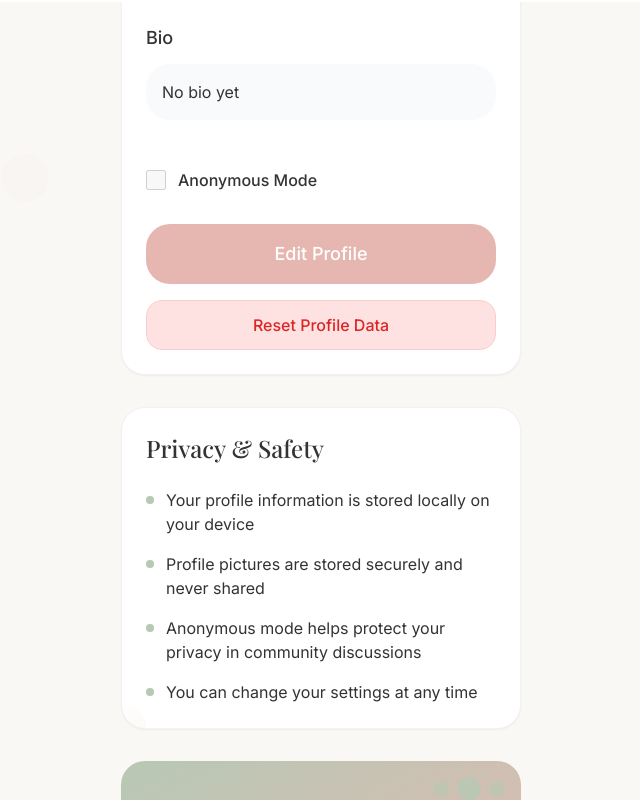
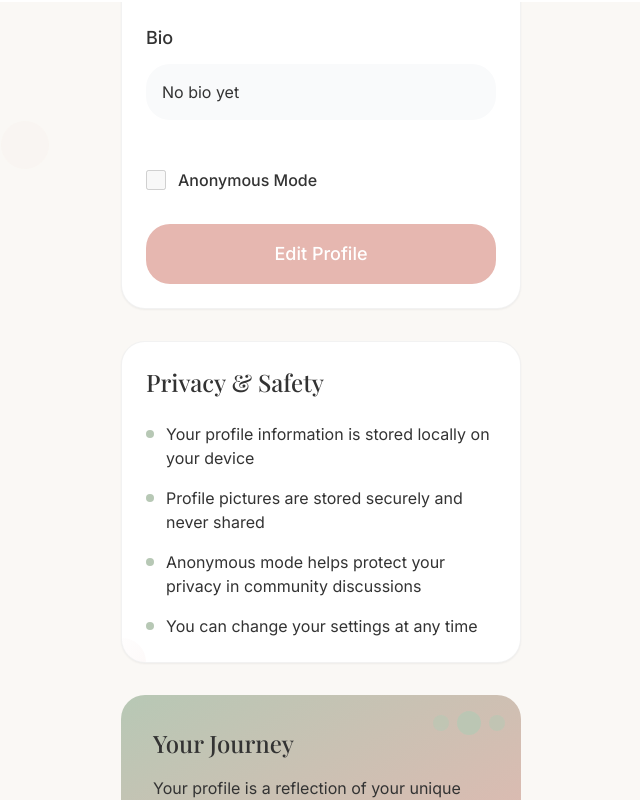
Before and after one commit to eodiceanne-star/heard_app_beta, a Next.js app: page /profile in a window 1280 px wide. Shown: the part 798-1598 px from the top of the page, without its empty margins (319-959 px from the left). Built offline with nearby package versions, Linux system fonts and the light colour scheme.

Commit message:
Remove reset profile button, fix signout button UI, and improve doctor page button layout

```diff
--- a/src/app/doctors/page.tsx
+++ b/src/app/doctors/page.tsx
@@ -420,8 +420,8 @@ export default function DoctorsPage() {
                 </div>
               </div>
 
-              <div className="flex items-center justify-between">
-                <span className={`px-4 py-2 rounded-full text-sm font-medium ${
+              <div className="flex flex-col space-y-3 sm:flex-row sm:items-center sm:justify-between sm:space-y-0">
+                <span className={`px-4 py-2 rounded-full text-sm font-medium self-start ${
                   selectedDoctor.acceptingPatients
                     ? 'bg-green-100 text-green-700'
                     : 'bg-red-100 text-red-700'
@@ -433,14 +433,14 @@ export default function DoctorsPage() {
                   {userProfile && (
                     <button
                       onClick={() => setShowReviewForm(!showReviewForm)}
-                       className="px-6 py-3 bg-dusty-pink text-gray-900 rounded-2xl font-medium hover:bg-dusty-pink-dark transition-colors shadow-md"
+                      className="px-4 py-2 bg-dusty-pink text-gray-900 rounded-xl font-medium hover:bg-dusty-pink-dark transition-colors shadow-sm text-sm"
                     >
                       {showReviewForm ? 'Cancel Review' : 'Write a Review'}
                     </button>
                   )}
                   <button
                     onClick={() => handleReportDoctor(selectedDoctor.id)}
-                       className="px-4 py-3 bg-gray-200 text-gray-900 rounded-2xl font-medium hover:bg-gray-300 transition-colors shadow-md"
+                    className="px-4 py-2 bg-gray-200 text-gray-900 rounded-xl font-medium hover:bg-gray-300 transition-colors shadow-sm text-sm"
                   >
                     Report
                   </button>
@@ -805,8 +805,8 @@ export default function DoctorsPage() {
                   </div>
                 </div>
 
-                <div className="flex items-center justify-between">
-                  <span className={`px-4 py-2 rounded-full text-sm font-medium ${
+                <div className="flex flex-col space-y-3 sm:flex-row sm:items-center sm:justify-between sm:space-y-0">
+                  <span className={`px-4 py-2 rounded-full text-sm font-medium self-start ${
                     doctor.acceptingPatients
                       ? 'bg-green-100 text-green-700'
                       : 'bg-red-100 text-red-700'
@@ -817,13 +817,13 @@ export default function DoctorsPage() {
                   <div className="flex space-x-2">
                     <button
                       onClick={() => setSelectedDoctor(doctor)}
-                       className="px-6 py-3 bg-dusty-pink text-gray-900 rounded-2xl font-medium hover:bg-dusty-pink-dark transition-colors shadow-md"
+                      className="px-4 py-2 bg-dusty-pink text-gray-900 rounded-xl font-medium hover:bg-dusty-pink-dark transition-colors shadow-sm text-sm"
                     >
                       View Profile
                     </button>
                     <button
                       onClick={() => handleReportDoctor(doctor.id)}
-                       className="px-4 py-3 bg-gray-200 text-gray-900 rounded-2xl font-medium hover:bg-gray-300 transition-colors shadow-md"
+                      className="px-4 py-2 bg-gray-200 text-gray-900 rounded-xl font-medium hover:bg-gray-300 transition-colors shadow-sm text-sm"
                     >
                       Report
                     </button>
--- a/src/app/profile/page.tsx
+++ b/src/app/profile/page.tsx
@@ -109,22 +109,7 @@ export default function ProfilePage() {
     setTempProfile(prev => ({ ...prev, profileImage: null }))
   }
 
-  const handleResetProfile = () => {
-    if (confirm('Are you sure you want to reset your profile? This will clear all your profile data.')) {
-      localStorage.removeItem('heardProfile')
-      const defaultProfile = {
-        displayName: '',
-        age: '',
-        bio: '',
-        avatar: '👩',
-        profileImage: null,
-        isAnonymous: false
-      }
-      setProfile(defaultProfile)
-      setTempProfile(defaultProfile)
-      setIsEditing(false)
-    }
-  }
+
 
   // Avatar selection is now handled by Open Peeps images
 
@@ -365,16 +350,7 @@ export default function ProfilePage() {
              )}
            </div>
 
-           {!isEditing && (
-             <div className="mt-4 relative z-10">
-               <button
-                 onClick={handleResetProfile}
-                 className="w-full px-6 py-3 bg-red-100 text-red-600 rounded-xl font-medium hover:bg-red-200 transition-colors border border-red-200"
-               >
-                 Reset Profile Data
-               </button>
-             </div>
-           )}
+
         </div>
 
         <div className="mt-8 mobile-card relative overflow-hidden">
--- a/src/app/settings/page.tsx
+++ b/src/app/settings/page.tsx
@@ -162,7 +162,7 @@ export default function SettingsPage() {
         <div className="bg-white rounded-2xl shadow-sm border p-6">
           <button
             onClick={handleLogout}
-            className="w-full bg-red-500 text-white py-3 rounded-xl font-medium hover:bg-red-600 transition-colors"
+            className="w-full bg-red-100 text-red-600 py-3 rounded-xl font-medium hover:bg-red-200 transition-colors border border-red-200"
           >
             Sign Out
           </button>
```
Lines whose indentation alone changed are shown as unchanged.
